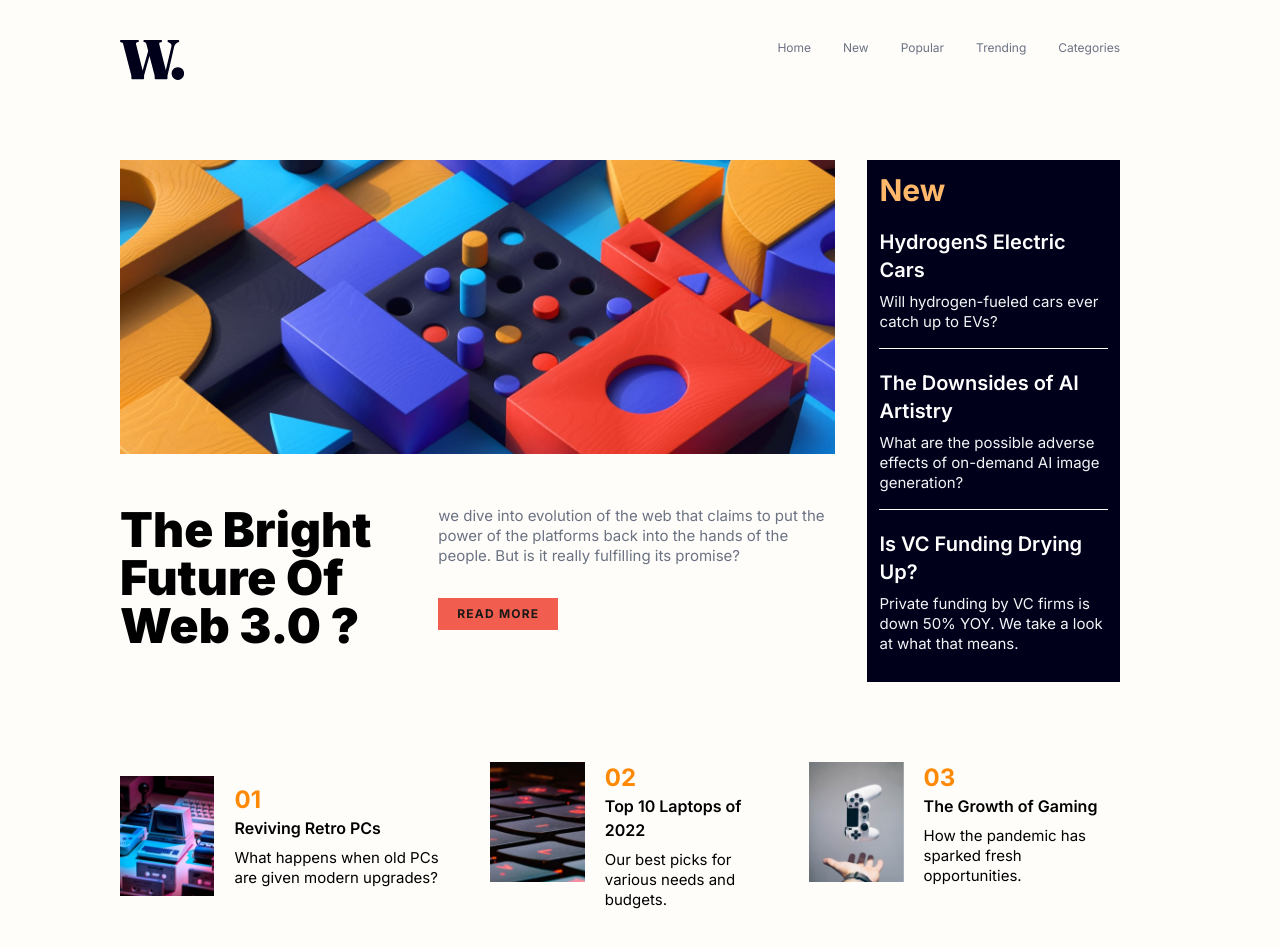
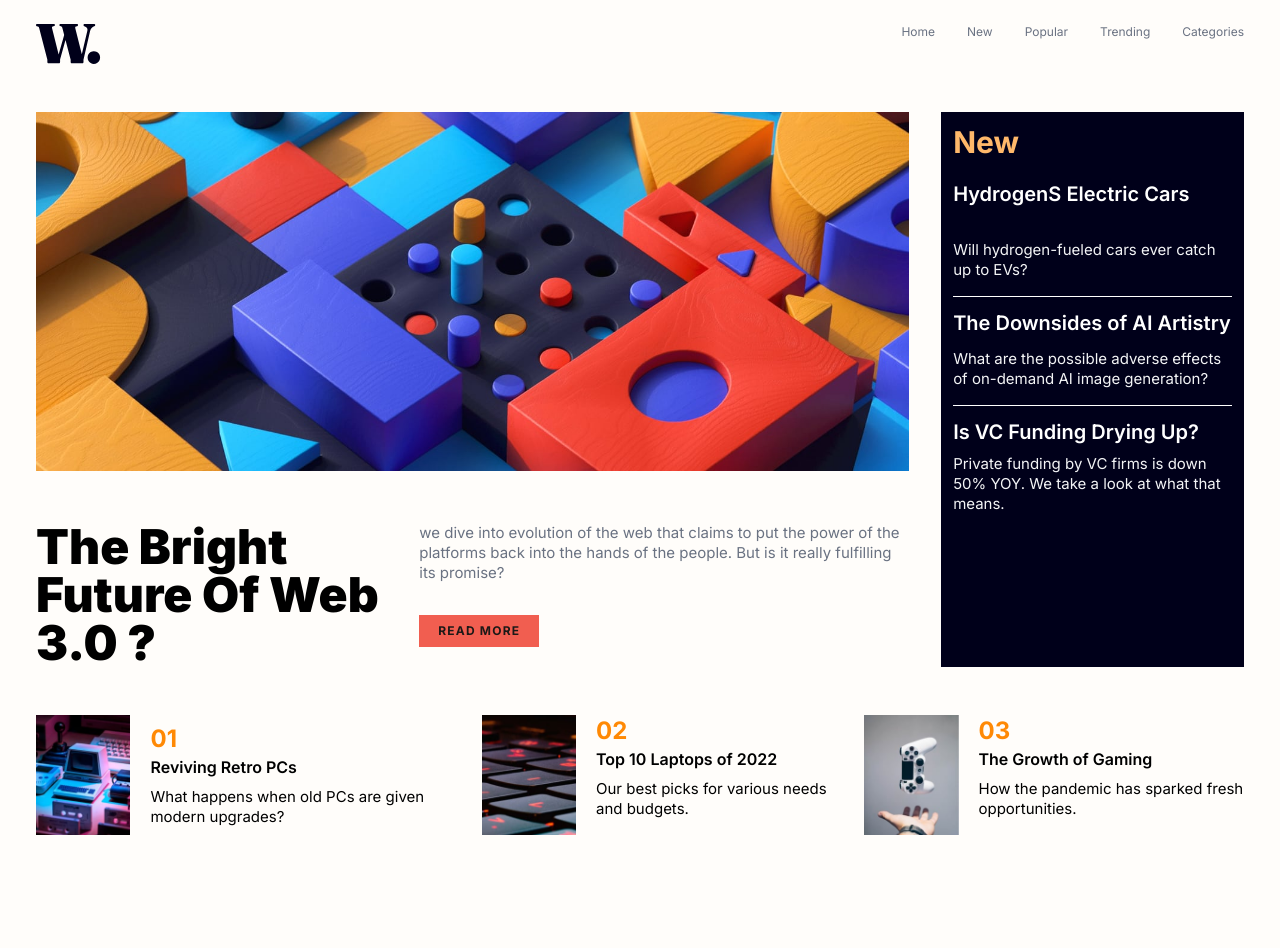
Before and after one commit to izzmasx20/news, a plain HTML site: page news-homepage-main/index.html in a window 1280 px wide. After the commit the page ends 859 px from the top, so only its background shows below. Drawn offline with nearby package versions, Linux system fonts and the light colour scheme.

Commit message:
second index

```diff
--- a/news-homepage-main/index.html
+++ b/news-homepage-main/index.html
@@ -20,16 +20,14 @@
   </head>
   <body class="bg-[var(--Off-white)]">
     <header>
-      <nav class=" max-w-[1240px] px-30 py-10 flex justify-between">
+      <nav class="max-w-[1240px] px-4 py-6 flex mx-auto justify-between">
         <div>
           <img src="assets/images/logo.svg" alt="logo" />
         </div>
-        <div class="md:hidden">
+        <div class="lg:hidden">
           <img src="assets/images/icon-menu.svg" alt="icon-menu" />
         </div>
-        <div
-          class="hidden md:flex md:min-w-[1445] gap-8 text-xs justify-between text-gray-500"
-        >
+        <div class="hidden lg:flex gap-8 text-xs justify-between text-gray-500">
           <a href="" class="hover:text-red-300">Home</a>
           <a href="" class="hover:text-red-300">New</a>
           <a href="" class="hover:text-red-300">Popular</a>
@@ -39,20 +37,20 @@
       </nav>
     </header>
     <main>
-      <section class=" max-w-[1240px] px-30 py-10">
-        <div class="flex gap-8 flex-col w-full md:flex-row md:min-w-[1445]">
+      <section class="max-w-[1240px] px-4 py-6 mx-auto justify-between">
+        <div class="flex gap-8 flex-col lg:flex-row">
           <div class="flex flex-col gap-5">
             <img
               src="assets/images/image-web-3-mobile.jpg"
               alt=""
-              class="md:hidden"
+              class="lg:hidden"
             />
             <img
               src="assets/images/image-web-3-desktop.jpg"
               alt="web3"
-              class="hidden md:block"
+              class="hidden lg:block"
             />
-            <div class="flex flex-col md:flex-row gap-10">
+            <div class="flex flex-col lg:flex-row gap-10">
               <div class="font-black text-5xl mt-8">
                 <h1>The Bright Future Of Web 3.0 ?</h1>
               </div>
@@ -78,22 +76,22 @@
             >
               HydrogenS Electric Cars
             </h3>
-            <p class="text-xs mt-2 mb-4 text-gray-100">
+            <p class="text-xs mt-8 mb-4 text-gray-100">
               Will hydrogen-fueled cars ever catch up to EVs?
             </p>
             <hr />
             <h3
-              class="font-semibold text-xl mt-5 hover:text-orange-300 cursor-pointer"
+              class="font-semibold text-xl mt-3 hover:text-orange-300 cursor-pointer"
             >
               The Downsides of AI Artistry
             </h3>
-            <p class="text-xs mt-2 mb-4 text-gray-100">
+            <p class="text-xs mt-3 mb-4 text-gray-100">
               What are the possible adverse effects of on-demand AI image
               generation?
             </p>
             <hr />
             <h3
-              class="font-semibold text-xl mt-5 hover:text-orange-300 cursor-pointer"
+              class="font-semibold text-xl mt-3 hover:text-orange-300 cursor-pointer"
             >
               Is VC Funding Drying Up?
             </h3>
@@ -104,8 +102,8 @@
           </div>
         </div>
       </section>
-      <section class="max-w-[1240px] px-30 py-10">
-        <div class="flex flex-col md:flex-row gap-8">
+      <section class="max-w-[1240px] px-4 py-6 mx-auto">
+        <div class="flex flex-col lg:flex-row gap-8">
           <div class="flex gap-5 items-center">
             <img
               src="assets/images/image-retro-pcs.jpg"
```
